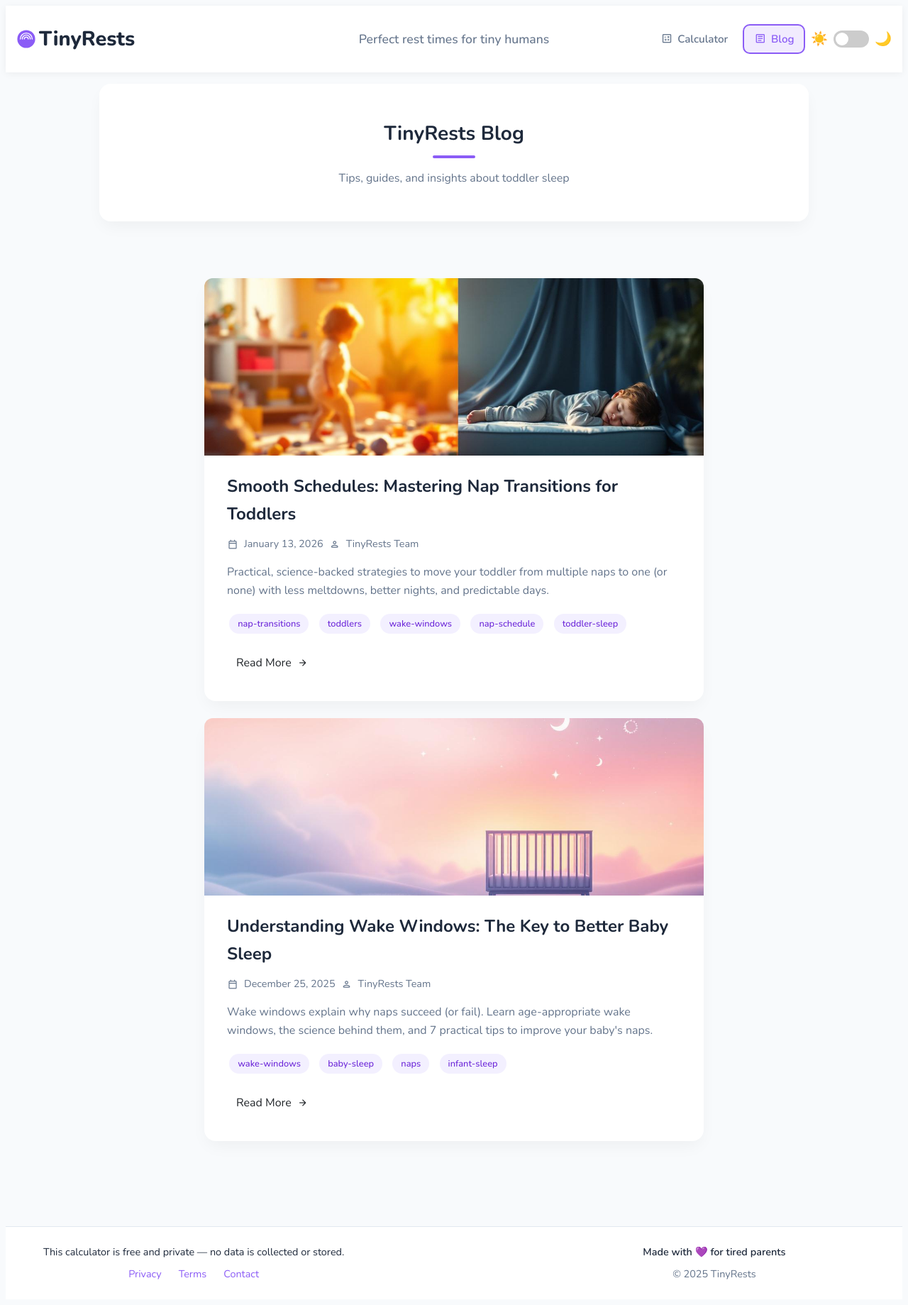
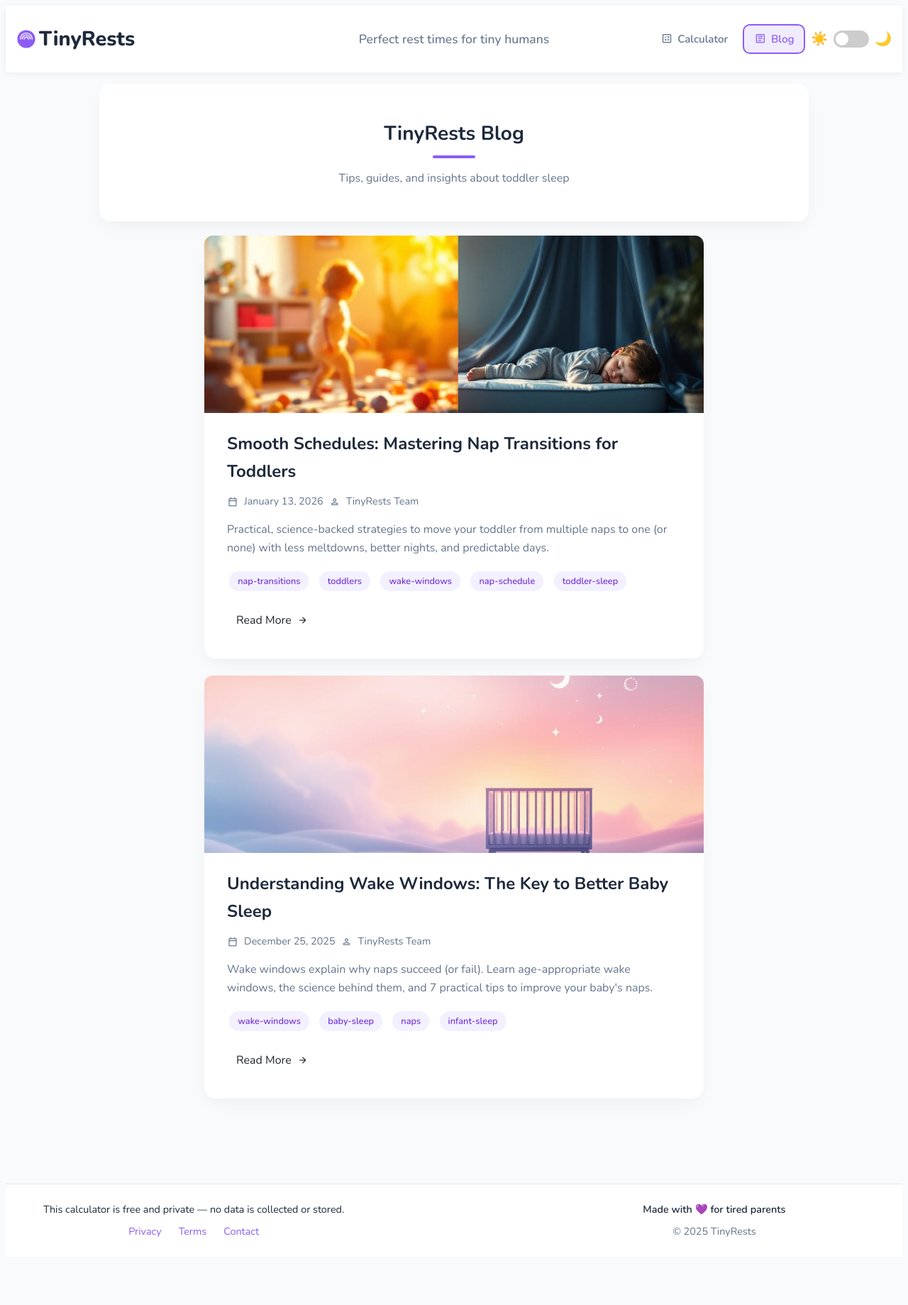
Before and after one commit to IUshakovsky/NapCalc, a Jekyll site: the page built from blog/index.html, in a window 1280 px wide. Shown: the whole page at 71% size. Built offline with Jekyll 4.4.1, drawn with Linux system fonts in a browser that asks for light colours; the list of posts is cut into pages by our own code; after the commit the page ends 1779 px from its top, so only the background shows below that.

Commit message:
Reduced spacing between blog page header and content on desktop

```diff
--- a/_layouts/default.html
+++ b/_layouts/default.html
@@ -248,7 +248,7 @@
   </header>
 
   <!-- Main Content -->
-  <main class="container main-content">
+  <main class="container main-content{% if page.url contains '/blog' %} blog-main-content{% endif %}">
     {{ content }}
   </main>
 
--- a/_layouts/page.html
+++ b/_layouts/page.html
@@ -3,13 +3,13 @@ layout: default
 ---
 
 <!-- Header Area for Page -->
-<section class="calculator-card page-header-card">
+<section class="calculator-card page-header-card{% if page.url contains '/blog' %} blog-page-header{% endif %}">
   <h1 class="title">{{ page.title }}</h1>
   {% if page.subtitle %}
   <p class="lead subtitle text-center">{{ page.subtitle }}</p>
   {% endif %}
 </section>
 
-<section class="content-page">
+<section class="content-page{% if page.url contains '/blog' %} blog-page{% endif %}">
   {{ content }}
 </section>
--- a/assets/css/styles.css
+++ b/assets/css/styles.css
@@ -1418,6 +1418,16 @@ select.form-select,
   margin-bottom: 2rem;
 }
 
+@media (min-width: 769px) {
+  .blog-page-header {
+    margin-bottom: 1.25rem;
+  }
+
+  .blog-page {
+    padding-top: 0;
+  }
+}
+
 .page-header-card .subtitle {
   color: var(--medium-text);
   margin-top: -0.5rem;
@@ -1436,6 +1446,14 @@ select.form-select,
 
   .blog-post .calculator-card {
     max-width: 980px;
+  }
+
+  .blog-page-header {
+    max-width: 1100px;
+  }
+
+  .blog-page .calculator-card {
+    max-width: 1100px;
   }
 }
 
```
